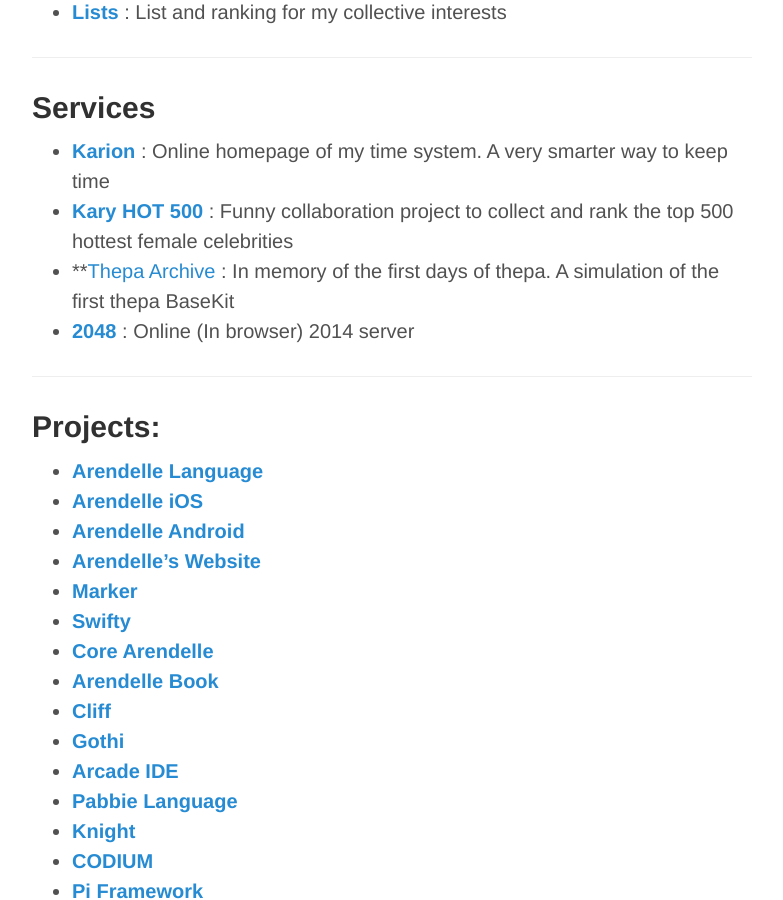
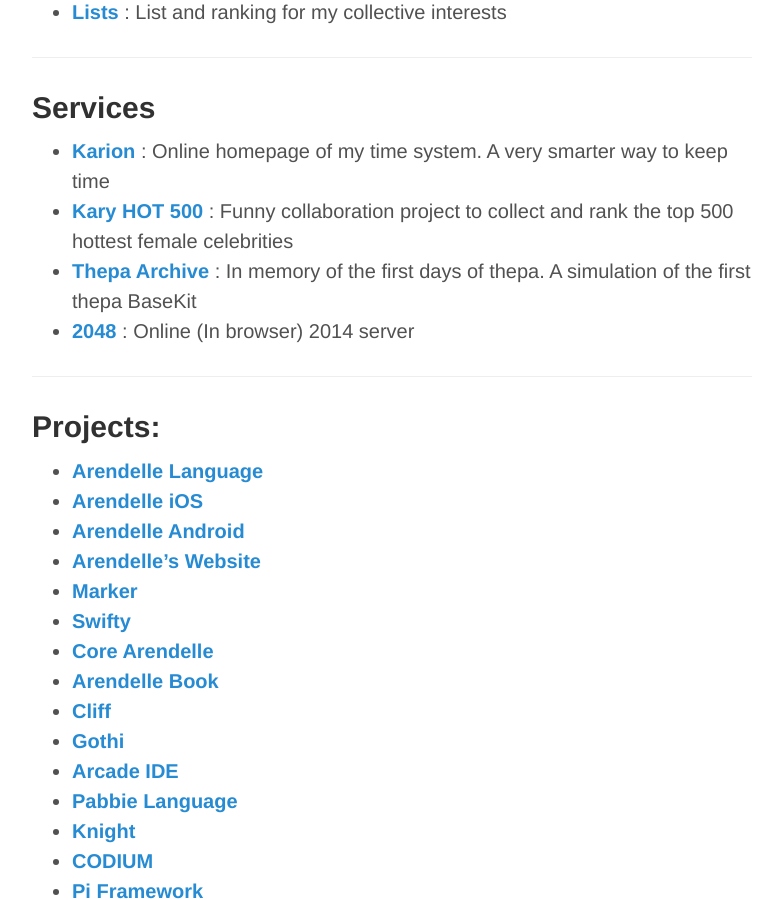
Before and after one commit to pouriaeslamirad/pmkary.github.io, a Jekyll site: the page built from map/index.md, in a window 1280 px wide and 900 px high, scrolled down 414 px. Shown: the whole window, without its empty margins (248-1031 px from the left). Built offline with Jekyll 4.4.1, drawn with Linux system fonts in a browser that asks for light colours; nearby versions of some CDN libraries; Markdown is read by kramdown in place of the engine named in the settings.

Commit message:
font fix

```diff
--- a/map/index.md
+++ b/map/index.md
@@ -21,7 +21,7 @@ title: Map
 
 - **[Karion](http://kary.us/karion/)** : Online homepage of my time system. A very smarter way to keep time
 - **[Kary HOT 500](http://kary.us/hot/)** : Funny collaboration project to collect and rank the top 500 hottest female celebrities
-- **[Thepa Archive](http://thepa.kary.us) : In memory of the first days of thepa. A simulation of the first thepa BaseKit
+- **[Thepa Archive](http://thepa.kary.us)** : In memory of the first days of thepa. A simulation of the first thepa BaseKit
 - **[2048](http://2048)** : Online (In browser) 2014 server
 
 ***
```
Also changed, not shown: Graphics/menu/map.png, Graphics/menu/projects.png (deleted), Graphics/menu/services.png (deleted).
